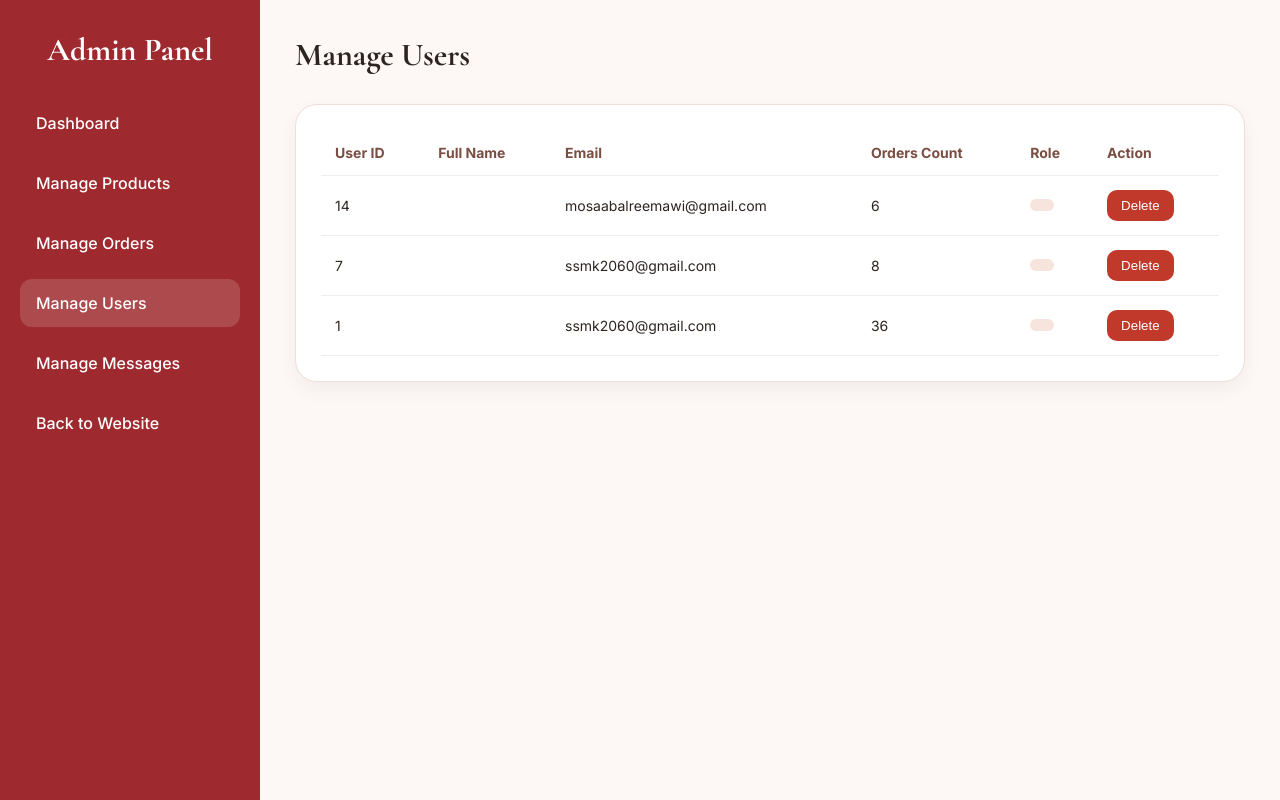
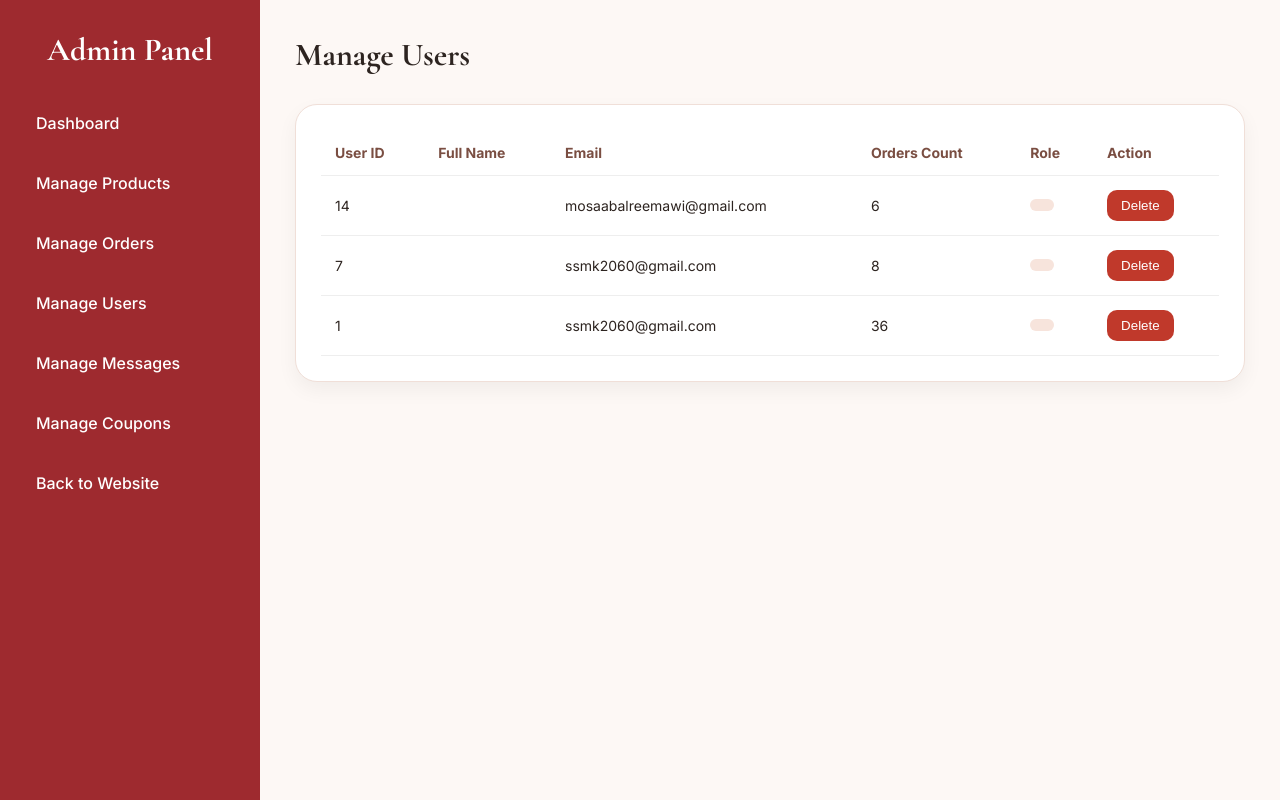
Before and after one commit to hamodalshatti/flower_shop200, a Flask app: page /admin/users in a window 1280 px wide. Run offline with Flask 3, Linux system fonts and the light colour scheme; a user stored in the database is signed in; data comes from the database, SQL or seed files in the repository.

Commit message:
Fix links in admin users template

```diff
--- a/templates/admin_users.html
+++ b/templates/admin_users.html
@@ -141,11 +141,12 @@
 
     <div class="sidebar">
         <h2>Admin Panel</h2>
-        <a href="{{ url_for('admin_dashboard') }}">Dashboard</a>
+     <a href="{{ url_for('admin_dashboard') }}">Dashboard</a>
         <a href="{{ url_for('admin_products') }}">Manage Products</a>
         <a href="{{ url_for('admin_orders') }}">Manage Orders</a>
-        <a href="{{ url_for('admin_users') }}" class="active">Manage Users</a>
+        <a href="{{ url_for('admin_users') }}">Manage Users</a>
         <a href="{{ url_for('admin_messages') }}">Manage Messages</a>
+        <a href="{{ url_for('admin_coupons') }}" class="btn">Manage Coupons</a>
         <a href="{{ url_for('index') }}">Back to Website</a>
     </div>
 
```
